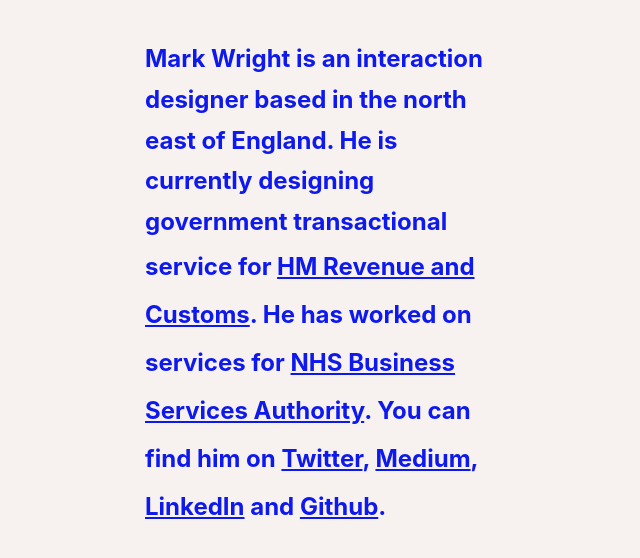
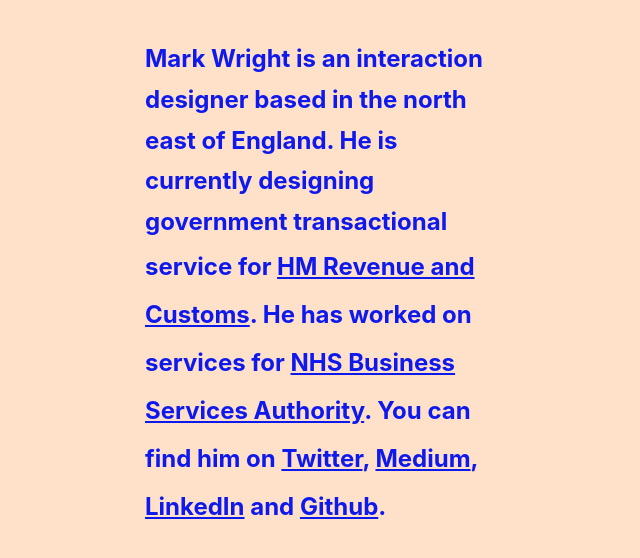
Before and after one commit to mrkwrght/mrkwrghtdotcom, a Jekyll site: the page built from index.html, in a window 1280 px wide. Shown: the top 558 px of the page, without its empty margins (0-640 px from the left). Built offline with Jekyll 4.4.1, drawn with Linux system fonts in a browser that asks for light colours; some web fonts are replaced; the list of posts is cut into pages by our own code.

Commit message:
changed pink to FFE0C9

```diff
--- a/_sass/_site.scss
+++ b/_sass/_site.scss
@@ -14,7 +14,7 @@
 body {
   margin: 0;
   padding: 0;
-  background-color: #f7f2ef;
+  background-color: #FFE0C9;
 
 }
 
```
